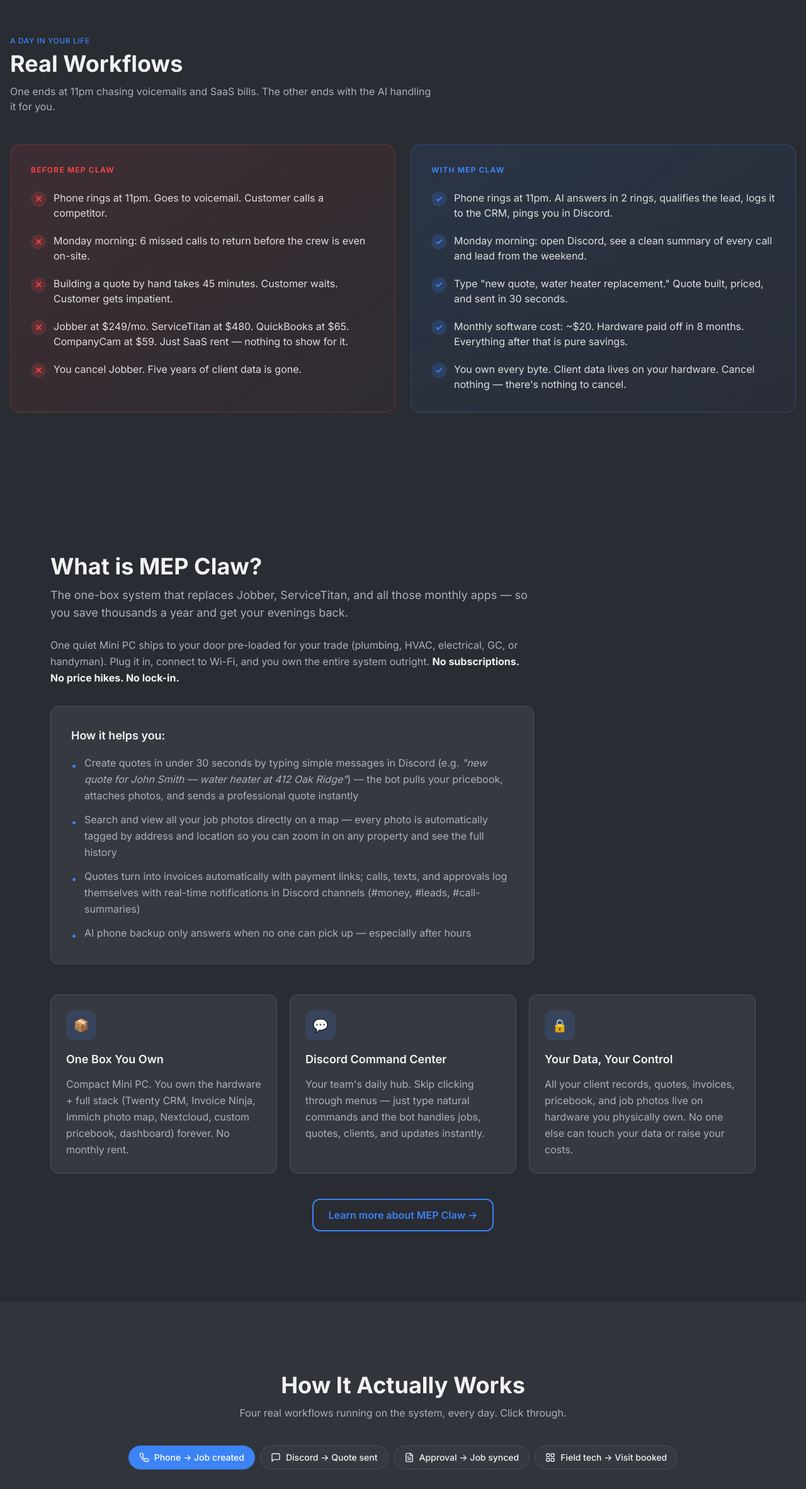
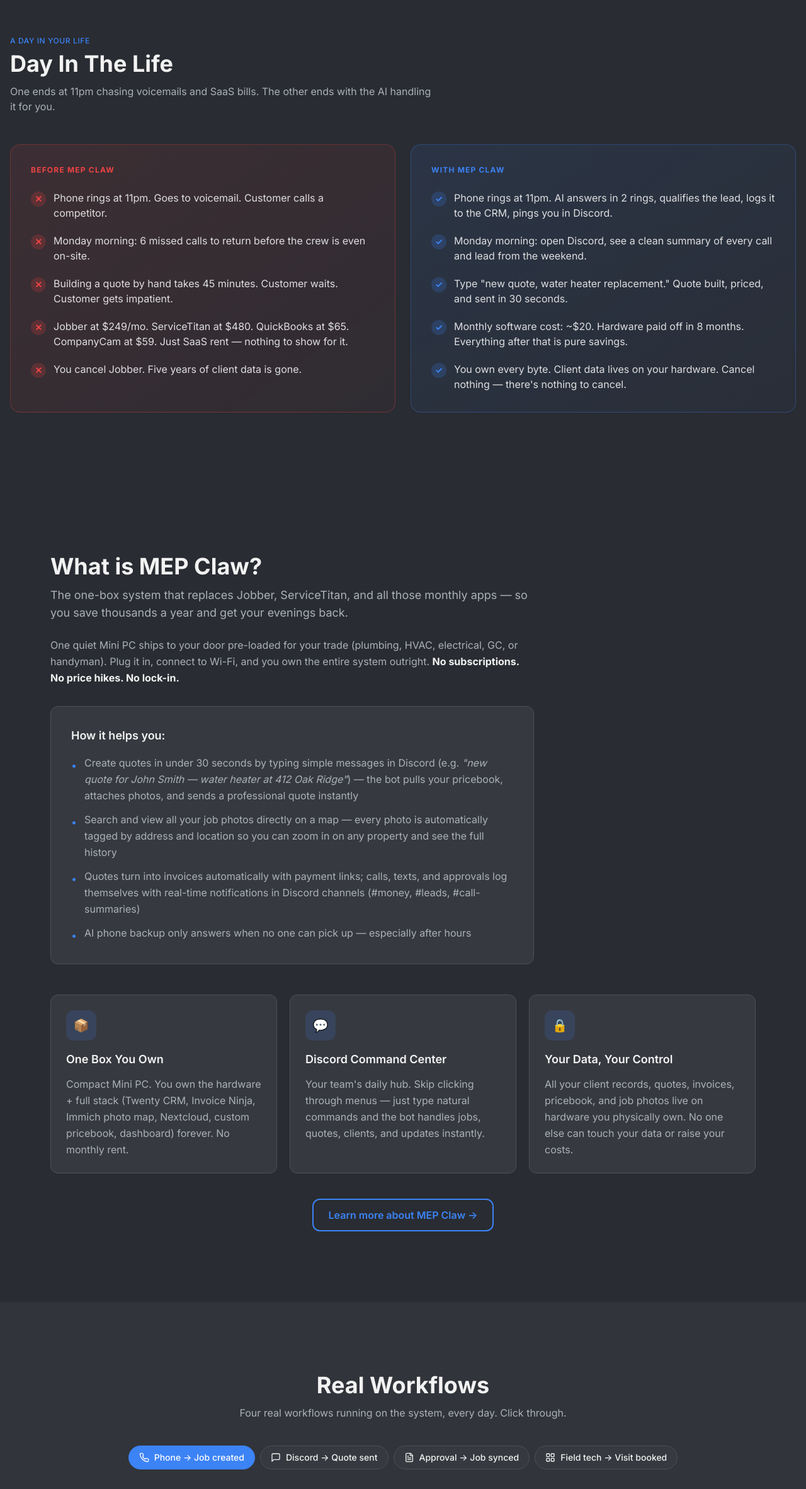
Before and after one commit to 623abl-arch/claw-on-autopilot, a React (Vite) app: page / in a window 1280 px wide. Shown: the part 2662-5026 px from the top of the page at 63% size. Built offline with nearby package versions, Linux system fonts and the light colour scheme; the HTML template or start-up script is replaced by a standard one.

Commit message:
Changes
Co-authored-by: 623abl-arch <234837491+623abl-arch@users.noreply.github.com>

```diff
--- a/src/components/DayInTheLife.tsx
+++ b/src/components/DayInTheLife.tsx
@@ -20,7 +20,7 @@ const DayInTheLife = () => {
       <div className="container max-w-7xl mx-auto px-4">
         <div className="text-xs font-medium uppercase tracking-wider text-primary mb-2">A day in your life</div>
         <h2 className="text-3xl md:text-4xl font-bold text-foreground mb-3">
-          Real Workflows
+          Day In The Life
         </h2>
         <p className="text-muted-foreground text-base mb-12 max-w-2xl">
           One ends at 11pm chasing voicemails and SaaS bills. The other ends with the AI handling it for you.
--- a/src/components/InteractiveDemo.tsx
+++ b/src/components/InteractiveDemo.tsx
@@ -158,7 +158,7 @@ const InteractiveDemo = () => {
     <section className="py-20 md:py-28 bg-surface">
       <div className="container max-w-6xl mx-auto px-4">
         <div className="text-center mb-10">
-          <h2 className="text-3xl md:text-4xl font-bold text-foreground mb-3">How It Actually Works</h2>
+          <h2 className="text-3xl md:text-4xl font-bold text-foreground mb-3">Real Workflows</h2>
           <p className="text-muted-foreground">Four real workflows running on the system, every day. Click through.</p>
         </div>
 
```
